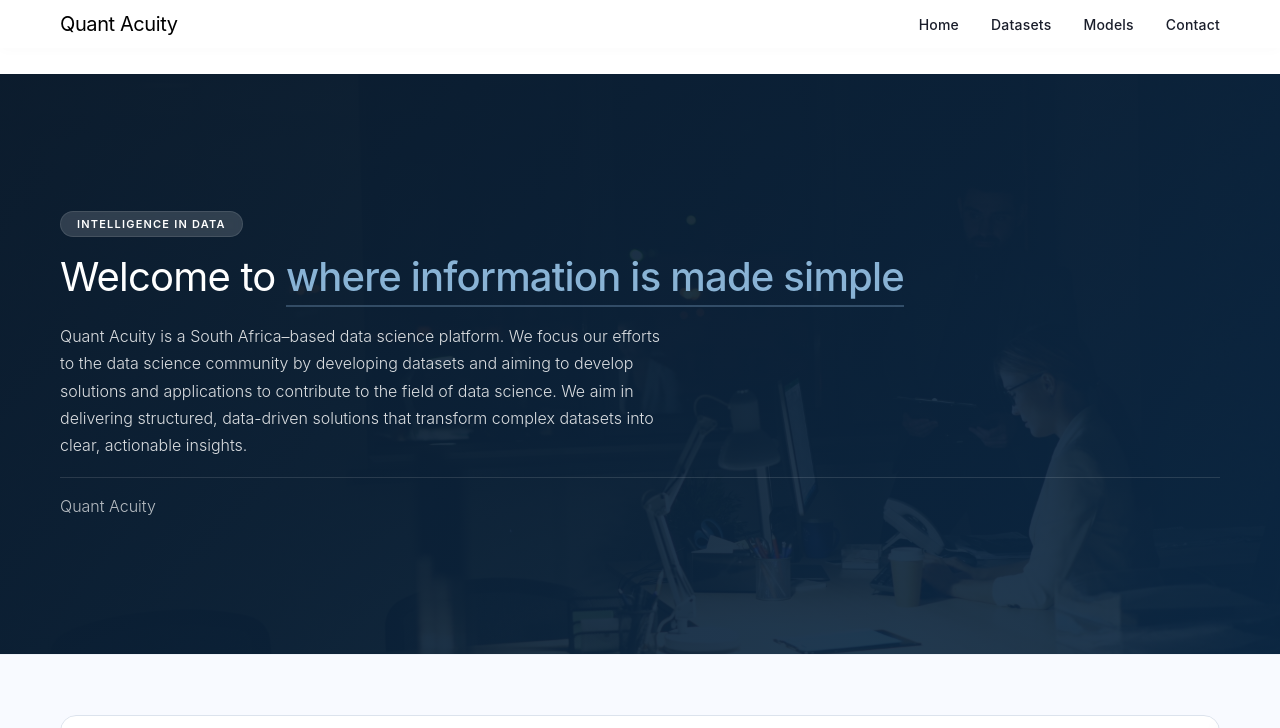
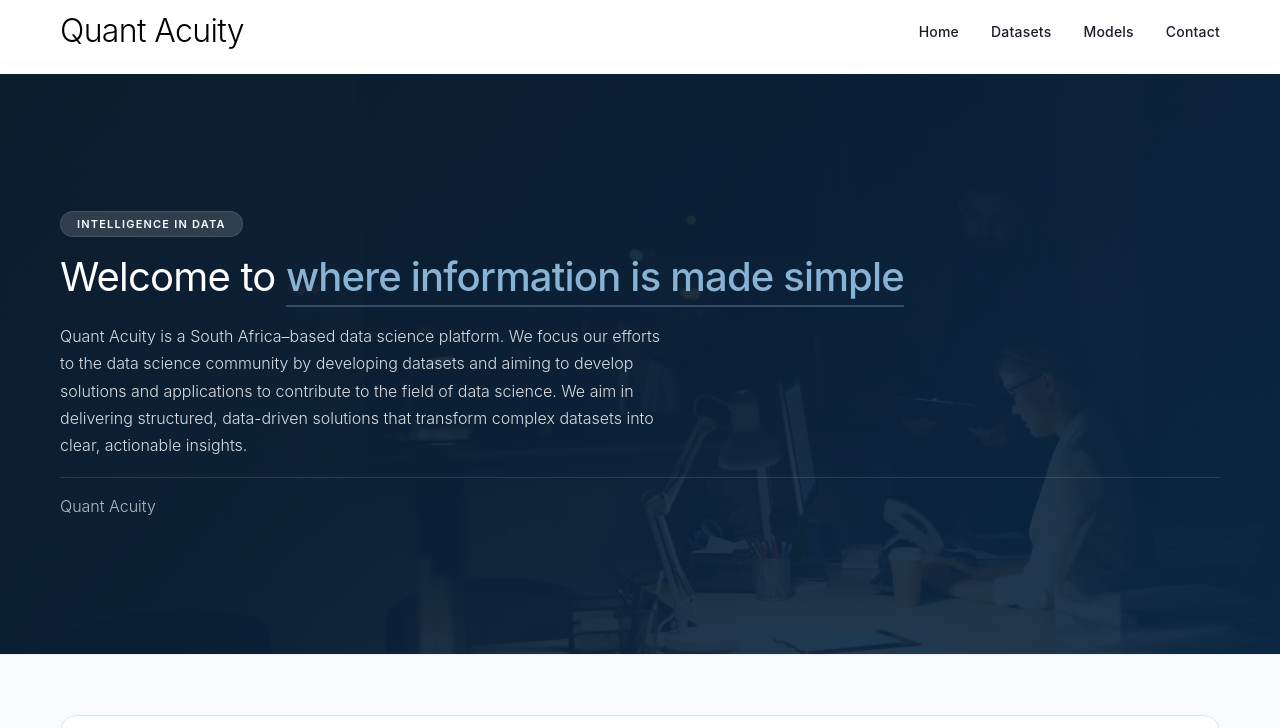
Before and after one commit to Quant-Acuity/quant-acquity, a plain HTML site: page index.html in a window 1280 px wide. Shown: the top 728 px of the page. Drawn offline with Linux system fonts and the light colour scheme.

Commit message:
Update index.html

```diff
--- a/index.html
+++ b/index.html
@@ -50,8 +50,8 @@
 
 .logo-text {
   font-family: 'Inter', 'Segoe UI', system-ui, -apple-system, sans-serif;
-  font-size: 20px;
-  font-weight: 400;
+  font-size: 32px;
+  font-weight: 350;
   letter-spacing: -0.02em;
   color: #000000;
   text-decoration: none;
```
